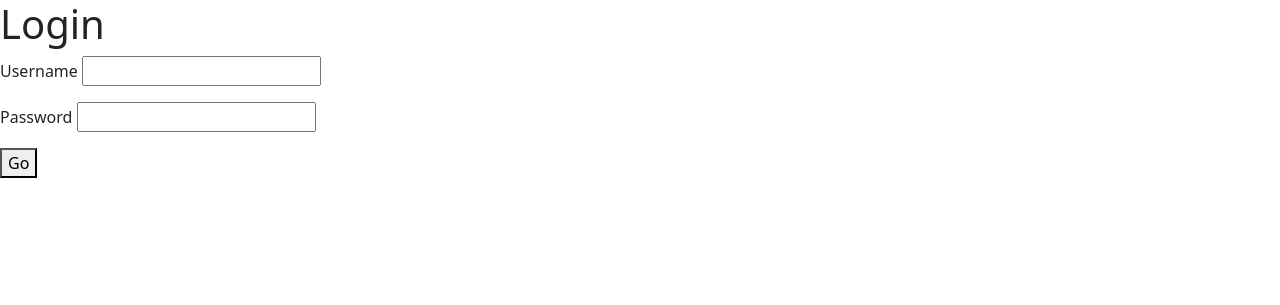
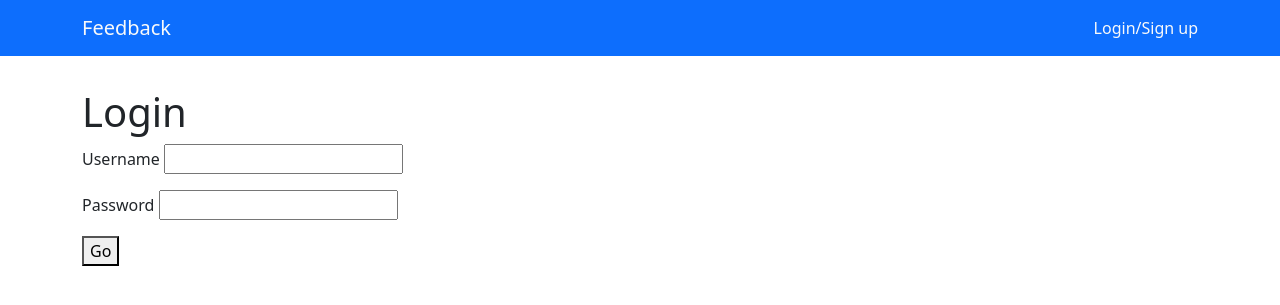
Before and after one commit to Kle012/Flask-Feedback, a Flask app: page /login in a window 1280 px wide. Shown: the top 305 px of the page. Run offline with Flask 3, Linux system fonts and the light colour scheme.

Commit message:
Templates

```diff
--- a/templates/base.html
+++ b/templates/base.html
@@ -11,7 +11,33 @@
 
 </head>
 <body>
-    {% block content%}
-    {% endblock %}
+    <nav class="navbar navbar-light bg-primary justify-content-between ">
+        <div class="container">
+          <a href="/" class="navbar-brand text-light">Feedback</a>
+          <ul class="nav navbar-nav flex-row float-right">
+            {% if session['username'] %}
+                <li class="nav-item">
+                    <a class="nav-link pr-3 text-light" href="/logout">Logout</a>
+                </li>
+            {% else %}
+                <li class="nav-item">
+                    <a class="nav-link pr-3 text-light" href="/login">Login/</a>
+                </li>
+                <li class="nav-item">
+                    <a class="nav-link pr-3 text-light" href="/register">Sign up</a>
+                </li>
+            {% endif %}
+          </ul>
+        </div>
+      </nav>
+
+    <div class="container" style="margin-top: 2em">
+        {% for category, msg in get_flashed_messages(with_categories=True) %}
+        <div class="alert alert-{{category}}">{{ msg }}</div>
+        {% endfor %}
+
+        {% block content %}
+        {% endblock %}
+    </div>
 </body>
 </html>
--- a/templates/login_form.html
+++ b/templates/login_form.html
@@ -5,7 +5,7 @@
 {% block content %}
 
     <h1>Login</h1>
-    <form id="register_user" method="POST">
+    <form id="login_user" method="POST">
         {% include '_form.html' %}
         <button>Go</button>
     </form>
```
Also changed, not shown: templates/feedback_form.html (added, +13 -0 lines), templates/secret.html (deleted, +0 -10 lines), templates/user_info.html (added, +46 -0 lines).
